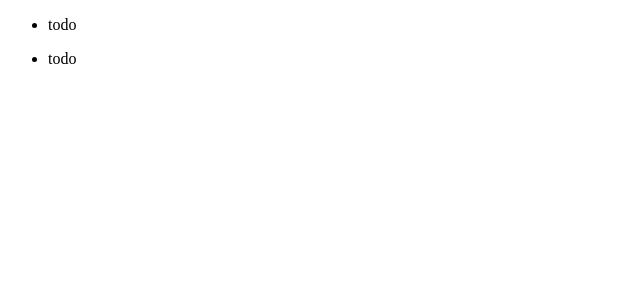
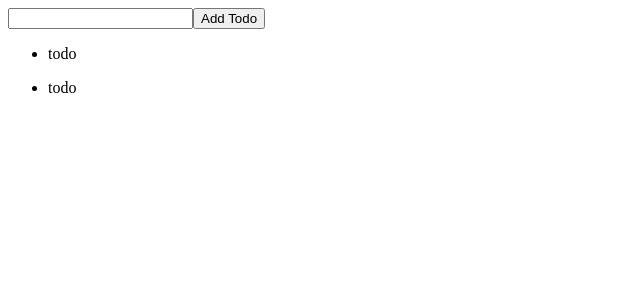
Before and after one commit to Granit-700/todolist-test, a React (Vite) app: page / in a window 1280 px wide. Shown: the top 300 px of the page, without its empty margins (0-640 px from the left). Built offline with nearby package versions, Linux system fonts and the light colour scheme.

Commit message:
feat: create add todo function

```diff
--- a/src/App.tsx
+++ b/src/App.tsx
@@ -1,8 +1,9 @@
+import { useState } from "react";
+import TodoAdd from "./components/TodoInput";
 import TodoList from "./components/TodoList";
 
 function App() {
-
-  const todos = [
+  const initTodos = [
     {
       id: 1,
       text: "todo"
@@ -13,9 +14,16 @@ function App() {
     },
   ];
 
+  const [todos, setTodos] = useState(initTodos);
+
+  const createTodo = (text: string) => {
+    setTodos([...todos, {id: Date.now(), text: text}])
+  };
+
   return (
     <div>
-      <TodoList todos={todos}/>
+      <TodoAdd createTodo={createTodo}/>
+      <TodoList todos={todos} />
     </div>
   );
 };
--- /dev/null
+++ b/src/components/TodoInput.tsx
@@ -0,0 +1,17 @@
+import { useState } from "react";
+import type { TodoInputProps } from "../types";
+
+const TodoInput = ({ createTodo }: TodoInputProps) => {
+  const [value, setValue] = useState("");
+
+  return (
+    <div>
+      <input type="text" value={value} onChange={e => setValue(e.target.value)} />
+      <button onClick={() => createTodo(value)}>
+        Add Todo
+      </button>
+    </div>
+  );
+};
+
+export default TodoInput;
--- a/src/types.ts
+++ b/src/types.ts
@@ -13,3 +13,8 @@ export interface TodoItemProps {
 export interface TodoListProps {
   todos: TodoListType;
 }
+
+
+export interface TodoInputProps {
+  createTodo: (text: string) => void;
+};
```
